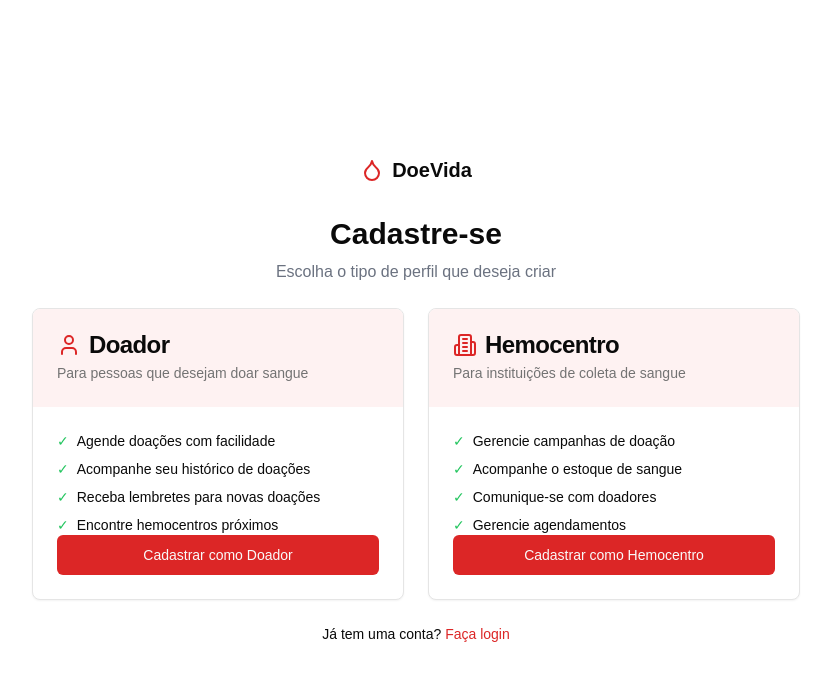
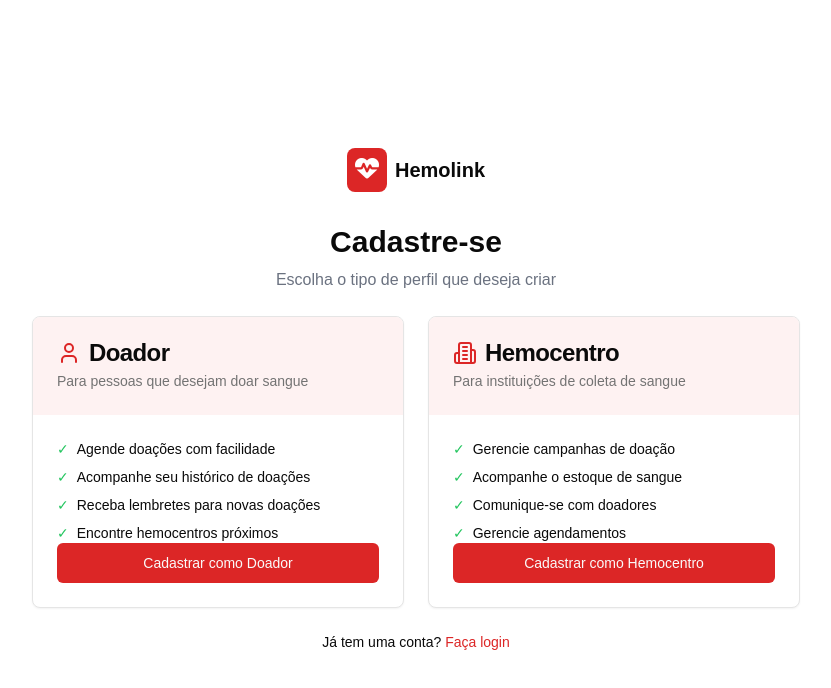
Before and after one commit to sabrainas/doe-sangue, a Next.js app: page /cadastro in a window 1280 px wide. Shown: the top 688 px of the page, without its empty margins (224-1055 px from the left). Built offline with nearby package versions, Linux system fonts and the light colour scheme.

Commit message:
mudando a logho

```diff
--- a/app/cadastro/doador/page.tsx
+++ b/app/cadastro/doador/page.tsx
@@ -2,8 +2,8 @@
 
 import Link from "next/link";
 import { Checkbox } from "@/components/ui/checkbox";
-import { Droplet } from "lucide-react";
 import { useCreateDonor } from "@/hooks/create/useCreateDonors";
+import '@fortawesome/fontawesome-free/css/all.min.css';
 import { QueryClient, QueryClientProvider } from "react-query";
 
 const queryClient = new QueryClient();
@@ -31,8 +31,10 @@ function CadastroDoadorPage() {
     <div className="flex min-h-screen flex-col">
       <div className="flex flex-1 flex-col items-center justify-center px-4 py-12">
         <Link href="/" className="flex items-center gap-2 mb-8">
-          <Droplet className="h-6 w-6 text-red-600" />
-          <span className="text-xl font-bold">DoeVida</span>
+          <div className="bg-red-600 text-white p-2 rounded-lg">
+            <i className="fas fa-heartbeat text-2xl"></i>
+          </div>
+          <span className="text-xl font-bold">HemoLink</span>
         </Link>
         <form onSubmit={handleSubmit} className="w-full max-w-md space-y-6">
           <div className="space-y-2 text-center">
--- a/app/cadastro/page.tsx
+++ b/app/cadastro/page.tsx
@@ -2,14 +2,17 @@ import Link from "next/link"
 import { Button } from "@/components/ui/button"
 import { Card, CardContent, CardDescription, CardHeader, CardTitle } from "@/components/ui/card"
 import { Droplet, User, Building2 } from "lucide-react"
+import '@fortawesome/fontawesome-free/css/all.min.css';
 
 export default function CadastroPage() {
   return (
     <div className="flex min-h-screen flex-col">
       <div className="flex flex-1 flex-col items-center justify-center px-4 py-12">
         <Link href="/" className="flex items-center gap-2 mb-8">
-          <Droplet className="h-6 w-6 text-red-600" />
-          <span className="text-xl font-bold">DoeVida</span>
+          <div className="bg-red-600 text-white p-2 rounded-lg">
+            <i className="fas fa-heartbeat text-2xl"></i>
+          </div>
+          <span className="text-xl font-bold">Hemolink</span>
         </Link>
         <div className="w-full max-w-3xl space-y-6">
           <div className="space-y-2 text-center">
--- a/app/dashboard/doador/page.tsx
+++ b/app/dashboard/doador/page.tsx
@@ -10,7 +10,7 @@ export default function DashboardDoadorPage() {
         <div className="container mx-auto px-4 py-4 flex justify-between items-center">
           <Link href="/" className="flex items-center gap-2">
             <div className="bg-red-600 text-white p-2 rounded-lg">
-              <i className="fas fa-heartbeat text-2xl"></i> {/* Ícone original do Font Awesome */}
+              <i className="fas fa-heartbeat text-2xl"></i>
             </div>
             <h1 className="text-2xl font-bold text-red-600">HemoLink</h1>
           </Link>
@@ -170,7 +170,7 @@ export default function DashboardDoadorPage() {
           <div className="flex flex-col md:flex-row justify-between items-center">
             <Link href="/" className="flex items-center gap-2">
               <div className="bg-red-600 text-white p-2 rounded-lg">
-                <i className="fas fa-heartbeat text-2xl"></i> {/* Ícone original do Font Awesome */}
+                <i className="fas fa-heartbeat text-2xl"></i>
               </div>
               <h2 className="text-xl font-bold text-red-600">HemoLink</h2>
             </Link>
--- a/app/dashboard/home/page.tsx
+++ b/app/dashboard/home/page.tsx
@@ -11,7 +11,7 @@ export default function DashboardDoadorPage() {
             <header className="bg-white shadow-sm">
                 <div className="container mx-auto px-4 py-4 flex justify-between items-center">
                     <Link href="/" className="flex items-center gap-2">
-                        <div className="bg-red-600 text-white p-2 rounded-lg mr-3">
+                        <div className="bg-red-600 text-white p-2 rounded-lg">
                             <i className="fas fa-heartbeat text-2xl"></i>
                         </div>
                         <h1 className="text-2xl font-bold text-red-600">Hemolink</h1>
--- a/app/login/page.tsx
+++ b/app/login/page.tsx
@@ -4,8 +4,8 @@ import Link from "next/link";
 import { Button } from "@/components/ui/button";
 import { Input } from "@/components/ui/input";
 import { Tabs, TabsContent, TabsList, TabsTrigger } from "@/components/ui/tabs";
-import { Droplet } from "lucide-react";
 import { useLogin } from "@/hooks/login/useLogin";
+import '@fortawesome/fontawesome-free/css/all.min.css';
 import { QueryClient, QueryClientProvider } from "react-query";
 
 const queryClient = new QueryClient();
@@ -27,8 +27,9 @@ function LoginPage() {
     <div className="flex min-h-screen flex-col">
       <div className="flex flex-1 flex-col items-center justify-center px-4 py-12">
         <Link href="/" className="flex items-center gap-2 mb-8">
-          <Droplet className="h-6 w-6 text-red-600" />
-          <span className="text-xl font-bold">DoeVida</span>
+          <div className="bg-red-600 text-white p-2 rounded-lg">
+            <i className="fas fa-heartbeat text-2xl"></i>
+          </div>          <span className="text-xl font-bold">Hemolink</span>
         </Link>
         <div className="w-full max-w-md space-y-6">
           <div className="space-y-2 text-center">
```
